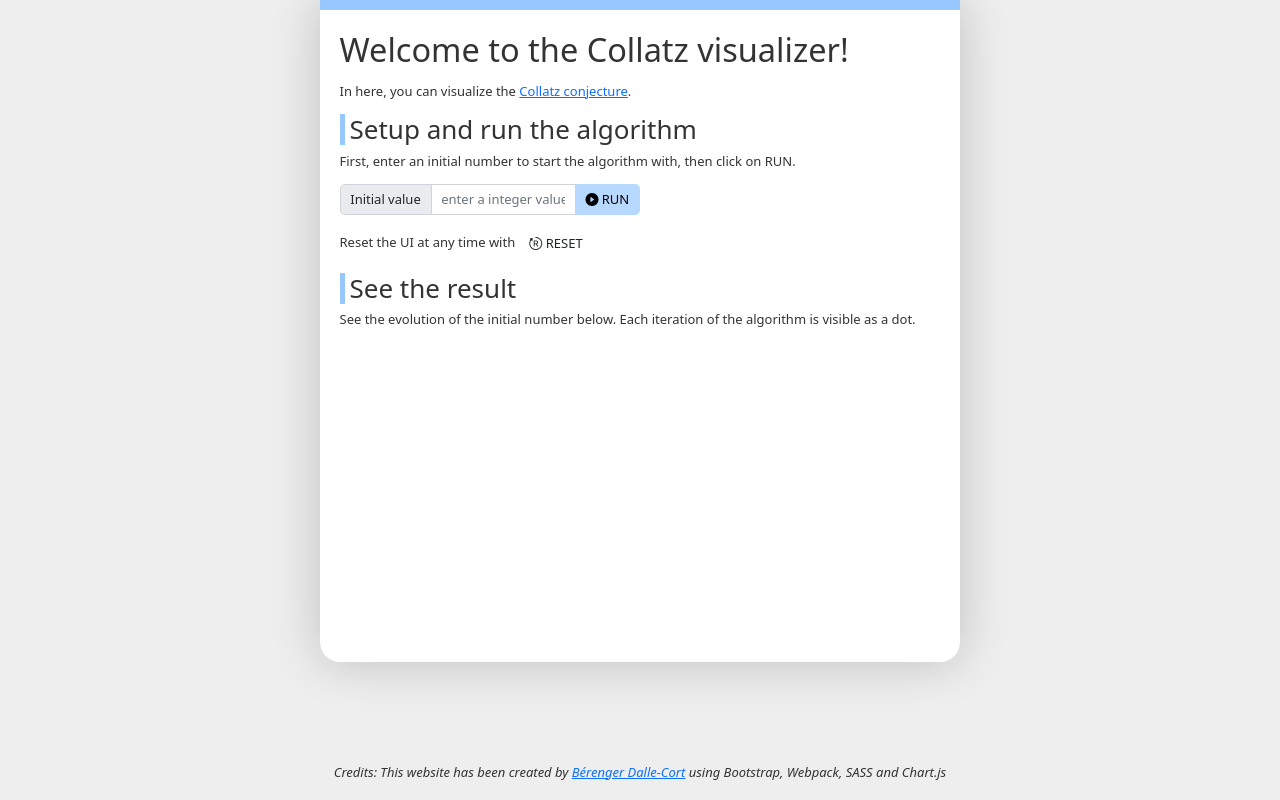
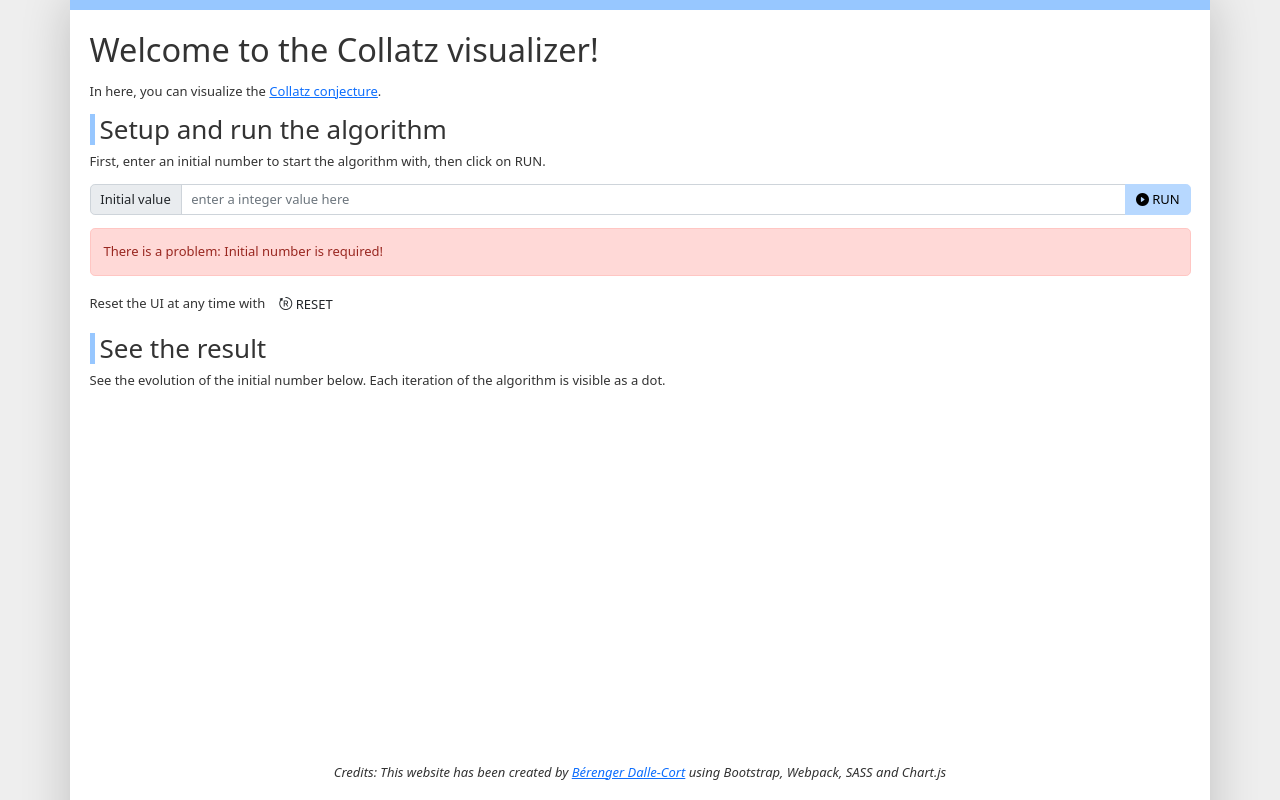
Before and after one commit to berdal84/collatz-conjecture, a website built with webpack: page src/static/index.html in a window 1280 px wide. Both pictures are taken after a click on the button "RUN". Shown: the top 800 px of the page. Built offline with nearby package versions, Linux system fonts and the light colour scheme.

Commit message:
display errors when input is wrong

```diff
--- a/src/js/app.js
+++ b/src/js/app.js
@@ -94,6 +94,17 @@ class App {
         log.message(`New App instance`);
     }
 
+    showError( text ) {
+        const errorMessage = document.getElementById('error-message');
+        errorMessage.style.display = 'block';
+        errorMessage.innerText = `There is a problem: ${text}`;
+    }
+
+    clearError() {
+        const errorMessage = document.getElementById('error-message');
+        errorMessage.style.display = 'none';
+    }
+
     start() {
         log.message(`App starting ...`);
 
@@ -101,15 +112,18 @@ class App {
         const runBtn = document.getElementById('run-btn');
         const initInput = document.getElementById('init-input');
 
+        this.clearError();
+
         runBtn.addEventListener( 'click', () => {
             log.message(`Run button clicked`);
-
-            const initNum = Number(initInput.value);
+            this.clearError();
             this.chartController.clear();
-            const data = this.runAlgorithm( initNum );
-            if( data ) {
-                this.chartController.update(data);
-            }
+            this.runAlgorithm( initInput.value )
+                .then( data => {
+                if( data ) {
+                    this.chartController.update(data);
+                }
+            });
         });
 
         resetBtn.addEventListener( 'click', () => {
@@ -125,15 +139,33 @@ class App {
         log.message(`App started`);
     }
 
-    runAlgorithm( init ) {
+    async runAlgorithm( input ) {
 
-        if( !Number.isInteger(init) || Number.isNaN(init) || init <= 0 ) {
-            // TODO: display a message to the user
-            log.message('Initial number must be a positive non null integer!')
+        if ( input.length === 0 ) {
+            this.showError('Initial number is required!')
             return undefined;
         }
 
-        const data = [init];
+        if ( Number.isNaN(input) ) {
+            this.showError('Initial number is not a number!')
+            return undefined;
+        }
+
+        const initAsNumber = Number(input);
+        if( !Number.isInteger(initAsNumber))
+        {
+            this.showError('Initial number is not a an integer!')
+            return undefined;
+        }
+
+        if( initAsNumber <= 0 ) {
+            this.showError('Initial number must be defined in ]0, inf]')
+            return undefined;
+        }
+
+        log.message('running algorithm ...')
+
+        const data = [initAsNumber];
         let should_stop = false;
         while( !should_stop )
         {
@@ -156,6 +188,7 @@ class App {
             }
         }
 
+        log.message('algorithm finished')
         return data;
     }
 
--- a/src/scss/app.scss
+++ b/src/scss/app.scss
@@ -24,6 +24,10 @@ h2 {
     padding-left: 5px;
 }
 
+#error-message {
+    display: none;
+}
+
 .credits {
     font-style: italic;
     position: fixed;
--- a/src/static/index.html
+++ b/src/static/index.html
@@ -8,18 +8,21 @@
   <body>
     <script src="./main.js"></script>
 
-    <div class="container w-50 p-4">
+    <div class="container w-70 p-4">
       <h1 class="mb-3">Welcome to the Collatz visualizer!</h1>
       <p>In here, you can visualize the <a href="https://en.wikipedia.org/wiki/Collatz_conjecture">Collatz conjecture</a>.</p>
 
       <h2 class="mt-3">Setup and run the algorithm</h2>
       <p>First, enter an initial number to start the algorithm with, then click on RUN.</p>
-      <div class="input-group w-50 mb-3">
+      <div class="input-group mb-3">
           <span class="input-group-text" id="basic-addon1">Initial value</span>
           <input id="init-input" type="text" class="form-control" placeholder="enter a integer value here"
                  aria-label="InitialNumber" aria-describedby="basic-addon1">
           <button id="run-btn" class="btn btn-primary" ><i class="bi bi-play-circle-fill"></i> RUN</button>
       </div>
+
+      <div id="error-message" class="alert alert-danger " role="alert"></div>
+
       <p>Reset the UI at any time with <button id="reset-btn" class="btn btn-secondary" ><i class="bi bi-bootstrap-reboot"></i> RESET</button></p>
 
       <h2 class="mt-3">See the result</h2>
```
